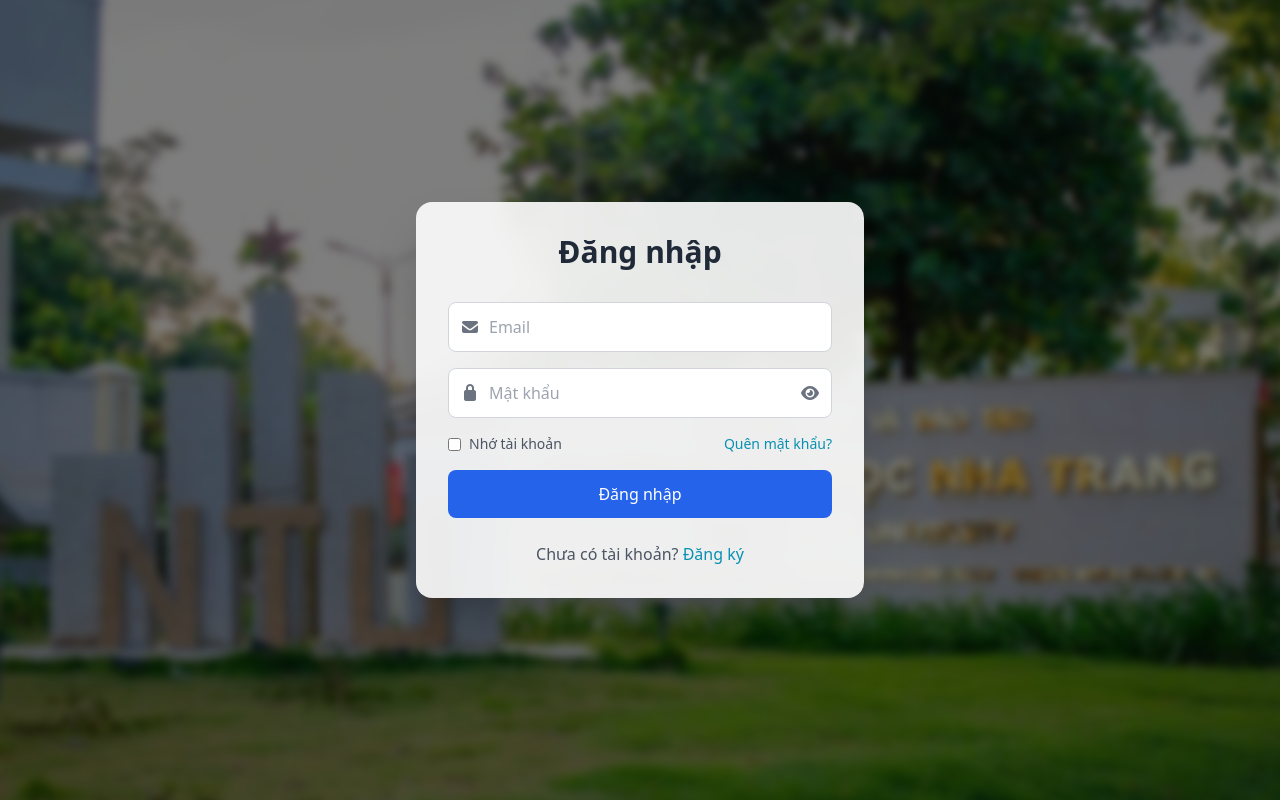
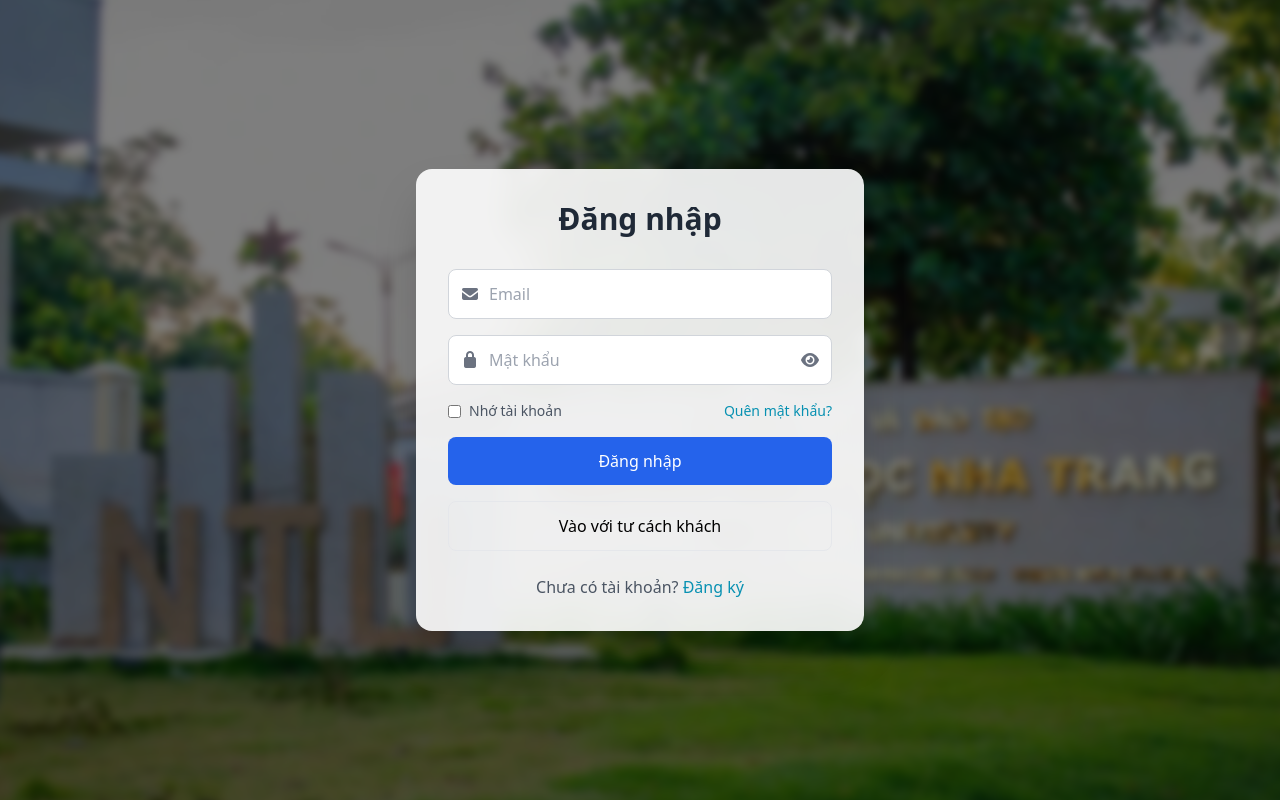
Before and after one commit to thonguyenp/pakn, a React (Vite) app in the folder paknFrontend/: page /login in a window 1280 px wide. Built offline with nearby package versions, Linux system fonts and the light colour scheme.

Commit message:
Chức năng guest gửi phản ánh đã hoạt động được trên frontend

```diff
--- a/paknFrontend/package.json
+++ b/paknFrontend/package.json
@@ -12,6 +12,7 @@
   "dependencies": {
     "@fortawesome/fontawesome-free": "^7.2.0",
     "axios": "^1.13.5",
+    "jwt-decode": "^4.0.0",
     "lucide-react": "^0.577.0",
     "react": "^19.2.0",
     "react-dom": "^19.2.0",
--- a/paknFrontend/src/api/user/authApi.ts
+++ b/paknFrontend/src/api/user/authApi.ts
@@ -1,5 +1,11 @@
 import { type LoginPayload, type RegisterPayload, type AuthResponse } from '@/types/auth';
 import { api } from '../api';
+import { jwtDecode } from "jwt-decode";
+
+export const guestLogin = async () => {
+    const res = await api.post<AuthResponse>("/login/guest");
+    return res.data;
+};
 
 export const login = async (data: LoginPayload): Promise<AuthResponse> => {
   const res = await api.post<AuthResponse>('/login', data);
@@ -35,3 +41,22 @@ export const resetPassword = async (data: {
   const res = await api.post('/password/reset', data);
   return res.data;
 };
+
+
+export const parseUserFromToken = (token: string) => {
+    try {
+        const decoded: any = jwtDecode(token);
+
+        if (decoded.type === "guest") {
+            return {
+                HoTen: "Khách"
+            };
+        }
+
+        return {
+            HoTen: decoded.name || "User"
+        };
+    } catch {
+        return null;
+    }
+};
--- a/paknFrontend/src/modules/auth/LoginForm.tsx
+++ b/paknFrontend/src/modules/auth/LoginForm.tsx
@@ -6,12 +6,12 @@ import PasswordInput from '@/components/shared/PasswordInput';
 
 interface Props {
   onSuccess: (string: any) => void;
+  onGuestLogin: (string: any) => void;
 }
 
-export default function LoginForm({ onSuccess }: Props) {
+export default function LoginForm({ onSuccess, onGuestLogin }: Props) {
   const [form, setForm] = useState<LoginPayload>({ Email: '', MatKhau: '' });
   const [error, setError] = useState('');
-  // const [showPassword, setShowPassword] = useState(false);
   const [searchParams] = useSearchParams();
   const [message, setMessage] = useState('');
 
@@ -77,6 +77,13 @@ export default function LoginForm({ onSuccess }: Props) {
       <button type="submit" className="w-full bg-blue-600 text-white p-3 rounded-lg font-medium">
         Đăng nhập
       </button>
+      <button
+        type="button"
+        onClick={onGuestLogin}
+        className="w-full border p-3 rounded-lg font-medium hover:bg-gray-100"
+      >
+        Vào với tư cách khách
+      </button>
     </form>
   );
 }
--- a/paknFrontend/src/modules/auth/LoginPage.tsx
+++ b/paknFrontend/src/modules/auth/LoginPage.tsx
@@ -1,11 +1,36 @@
 import { useNavigate } from 'react-router-dom';
 import LoginForm from './LoginForm';
-import { setAuthToken } from '@/api/user/authApi';
+import { guestLogin, setAuthToken } from '@/api/user/authApi';
 import AuthLayout from '@/layouts/AuthLayout';
 
 export default function LoginPage() {
   const navigate = useNavigate();
+  const handleGuestLogin = async () => {
+    try {
+      const res = await guestLogin();
 
+      // lưu token
+      localStorage.setItem("token", res.token);
+      setAuthToken(res.token);
+
+      // 👇 QUAN TRỌNG: fake user cho guest
+      localStorage.setItem(
+        "user",
+        JSON.stringify({
+          HoTen: "Khách",
+          isGuest: true
+        })
+      );
+
+      // guest không có quyền
+      localStorage.setItem("permissions", JSON.stringify([]));
+
+      // reload hoặc redirect
+      navigate("/");
+    } catch (err) {
+      console.error("Guest login failed", err);
+    }
+  };
   const handleLoginSuccess = (data: any) => {
 
     localStorage.setItem('token', data.token)
@@ -22,10 +47,10 @@ export default function LoginPage() {
     setAuthToken(data.token)
 
     navigate('/')
-  }
+  };
   return (
     <AuthLayout title="Đăng nhập">
-      <LoginForm onSuccess={handleLoginSuccess} />
+      <LoginForm onSuccess={handleLoginSuccess} onGuestLogin={handleGuestLogin} />
       <p className="mt-6 text-center text-gray-600">
         Chưa có tài khoản?{' '}
         <a href="/register" className="text-cyan-600 hover:text-cyan-700 font-medium">
```
Also changed, not shown: 1 other file (tests, documents, lock files or other folders).
